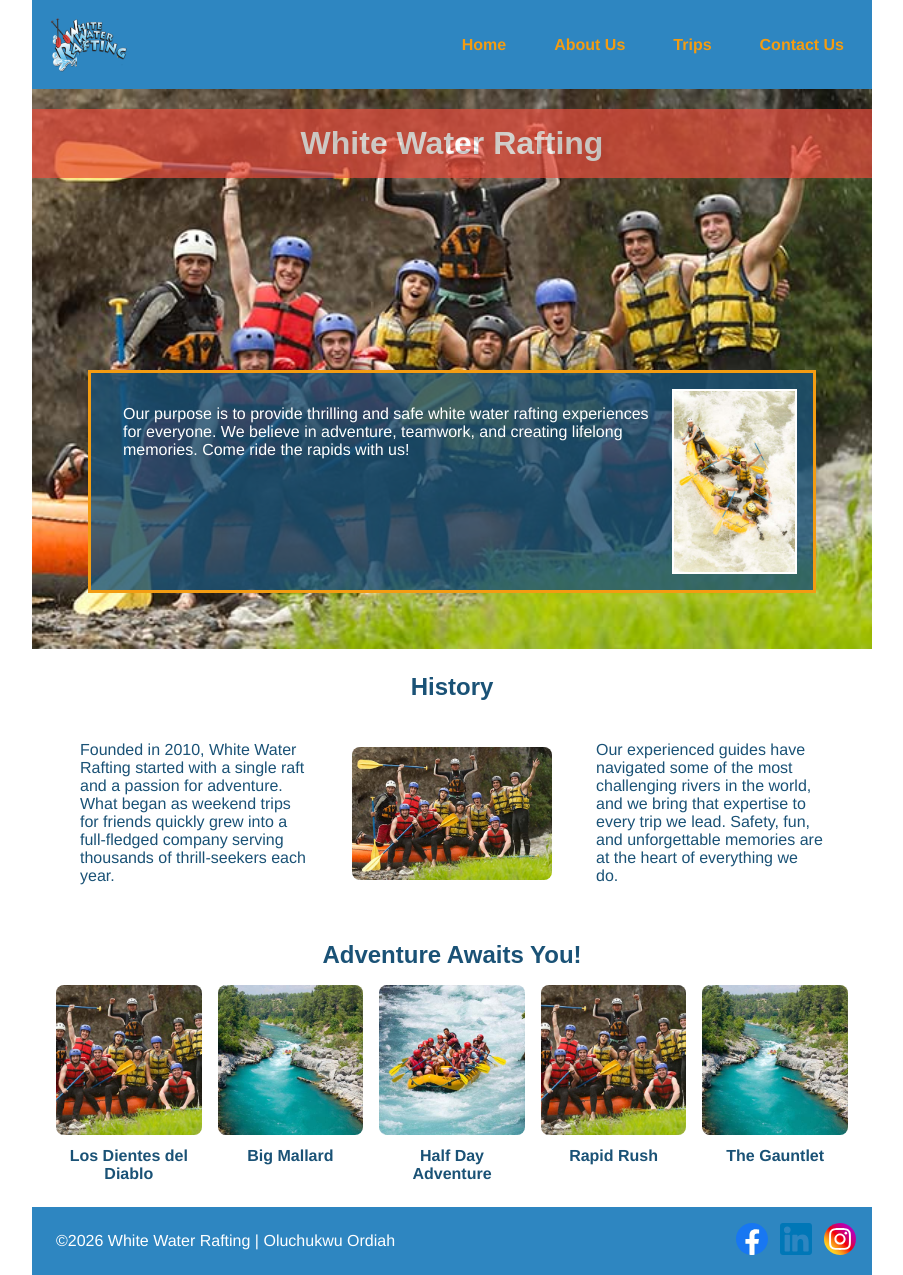
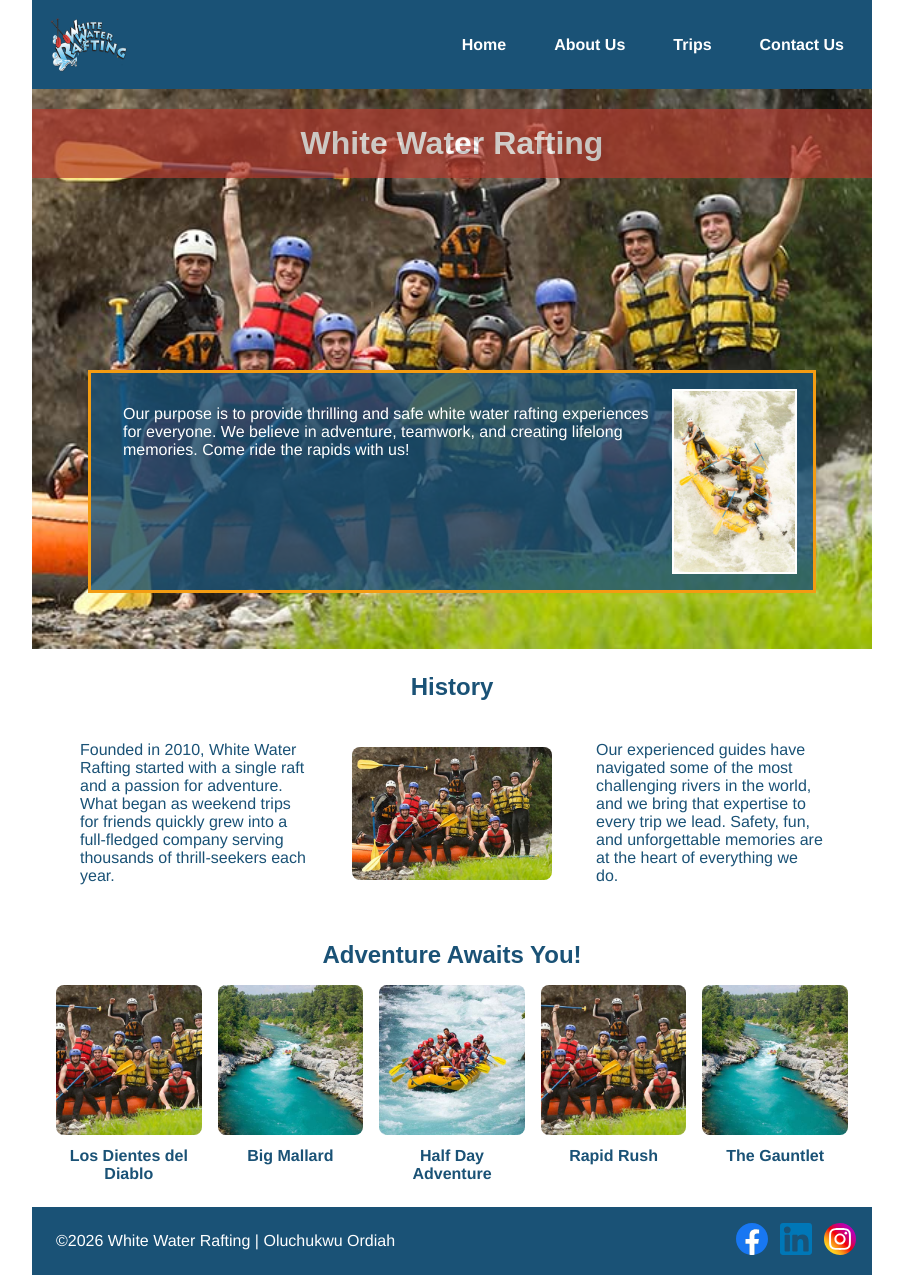
Before and after one commit to theoluordiah/wdd130, a plain HTML site: page wwr/about.html in a window 1280 px wide. Shown: the whole page, without its empty margins (188-1091 px from the left). Drawn offline with Linux system fonts and the light colour scheme.

Commit message:
week 4 i

```diff
--- a/wwr/styles/rafting.css
+++ b/wwr/styles/rafting.css
@@ -29,7 +29,7 @@ header {
   display: grid;
   grid-template-columns: auto 1fr;
   align-items: center;
-  background-color: var(--secondary-color);
+  background-color: var(--primary-color);
   color: #fff;
   padding: 16px;
   gap: 20px;
@@ -47,20 +47,20 @@ header nav {
 }
 
 header nav a {
-  color: var(--accent2-color);
+  color: #fff;
   font-weight: bold;
   text-decoration: none;
   padding: 8px 12px;
 }
 
 header nav a:hover {
-  color: #fff;
-  background-color: var(--primary-color);
+  color: var(--accent2-color);
+  background-color: rgba(255, 255, 255, 0.15);
   border-radius: 4px;
 }
 
 footer {
-  background-color: var(--secondary-color);
+  background-color: var(--primary-color);
   color: #fff;
   padding: 16px;
   display: flex;
@@ -119,7 +119,7 @@ article {
   padding: 16px;
   text-align: center;
   opacity: 0.7;
-  background-color: var(--accent1-color);
+  background-color: #b03a2e;
   color: #fff;
 }
 
```
